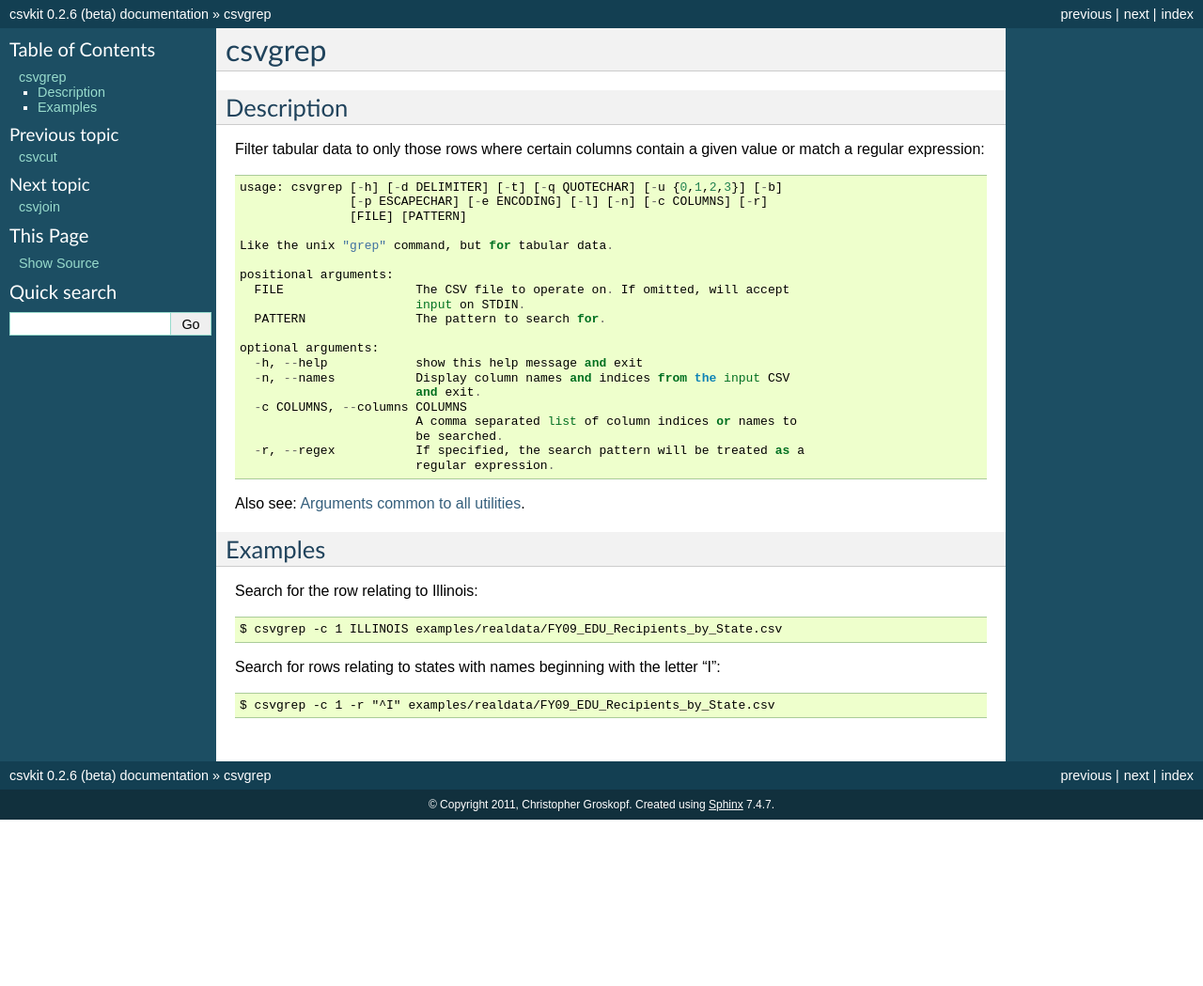
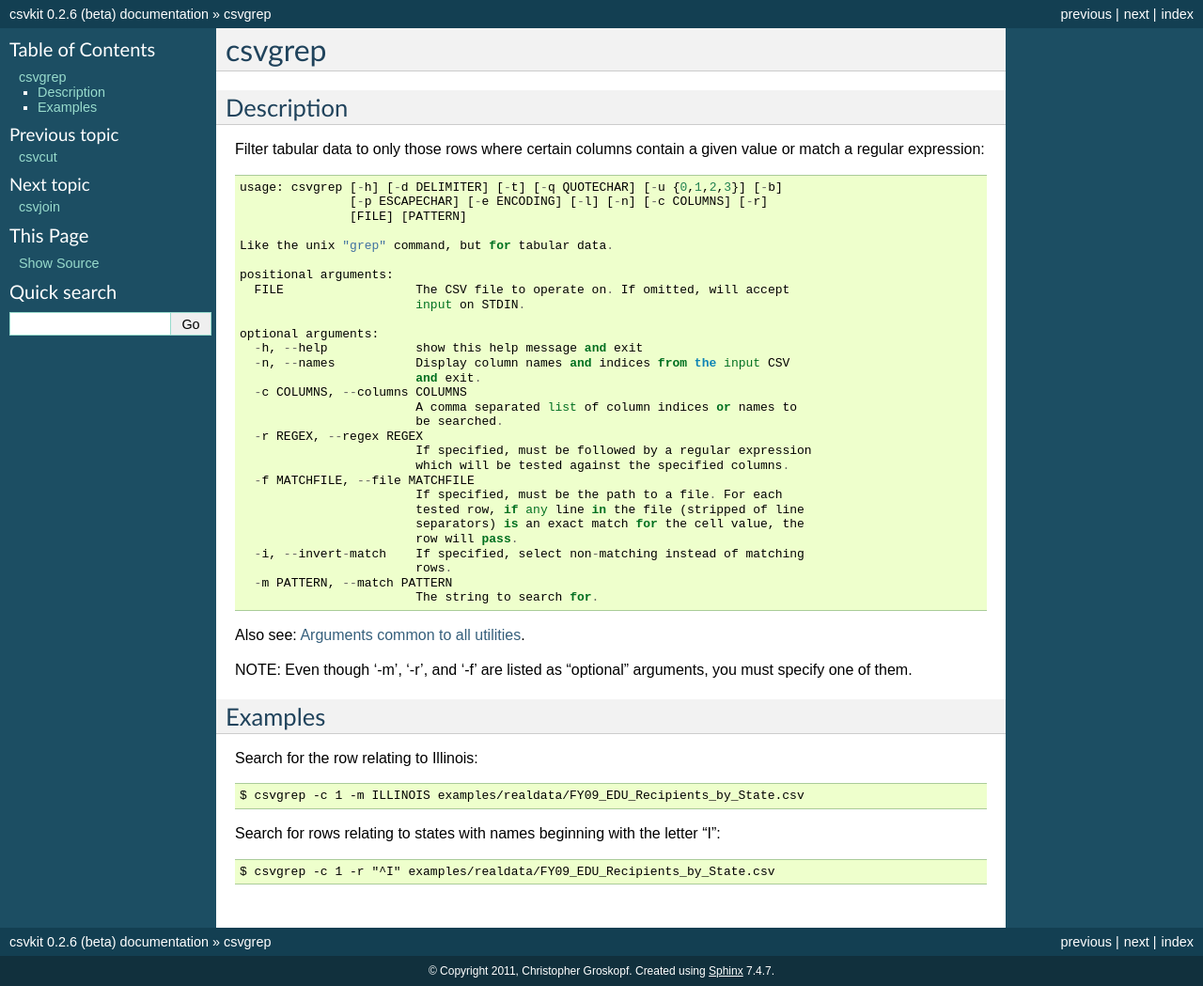
Before and after one commit to wireservice/csvkit, a Sphinx documentation site: the page built from docs/scripts/csvgrep.rst, in a window 1280 px wide. Shown: the whole page at 94% size. Built offline with Sphinx 7.4.7, drawn with Linux system fonts in a browser that asks for light colours; before the commit the page ends 900 px from its top, so only the background shows below that.

Commit message:
update csvgrep docs

```diff
--- a/docs/scripts/csvgrep.rst
+++ b/docs/scripts/csvgrep.rst
@@ -16,7 +16,6 @@
     positional arguments:
       FILE                  The CSV file to operate on. If omitted, will accept
                             input on STDIN.
-      PATTERN               The pattern to search for.
 
     optional arguments:
       -h, --help            show this help message and exit
@@ -25,17 +24,29 @@
       -c COLUMNS, --columns COLUMNS
                             A comma separated list of column indices or names to
                             be searched.
-      -r, --regex           If specified, the search pattern will be treated as a
-                            regular expression.
+      -r REGEX, --regex REGEX
+                            If specified, must be followed by a regular expression
+                            which will be tested against the specified columns.
+      -f MATCHFILE, --file MATCHFILE
+                            If specified, must be the path to a file. For each
+                            tested row, if any line in the file (stripped of line
+                            separators) is an exact match for the cell value, the
+                            row will pass.
+      -i, --invert-match    If specified, select non-matching instead of matching
+                            rows.
+      -m PATTERN, --match PATTERN
+                            The string to search for.
 
 Also see: :doc:`common_arguments`.
+
+NOTE: Even though '-m', '-r', and '-f' are listed as "optional" arguments, you must specify one of them.
 
 Examples
 ========
 
 Search for the row relating to Illinois::
 
-    $ csvgrep -c 1 ILLINOIS examples/realdata/FY09_EDU_Recipients_by_State.csv
+    $ csvgrep -c 1 -m ILLINOIS examples/realdata/FY09_EDU_Recipients_by_State.csv
 
 Search for rows relating to states with names beginning with the letter "I"::
 
```
